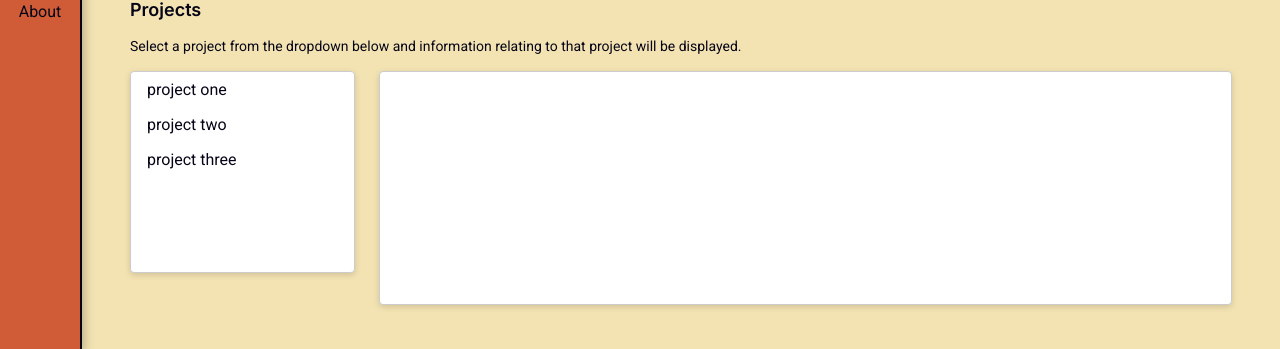
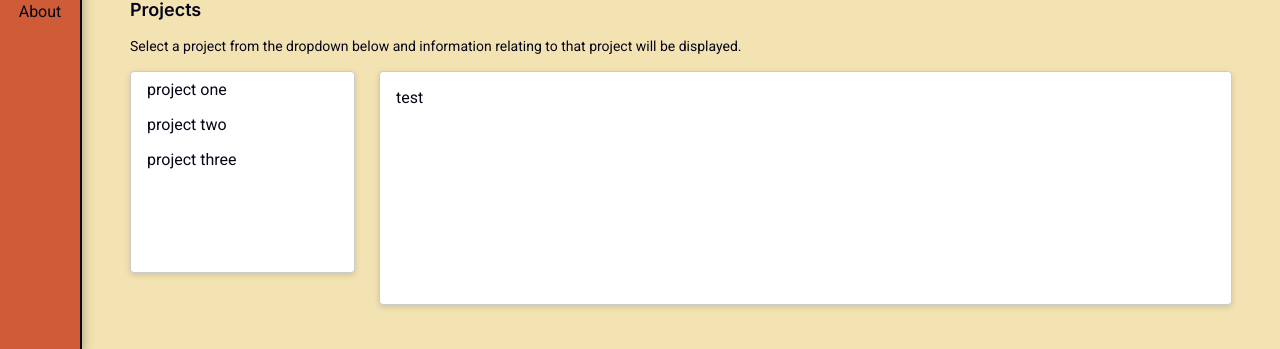
Before and after one commit to bitterhippo/portfolioOne, a React (Vite) app: page /projects in a window 1280 px wide. Shown: the part 448-797 px from the top of the page. Built offline with nearby package versions, Linux system fonts and the light colour scheme.

Commit message:
restyles data dropdown items

```diff
--- a/src/data/ProjectsData.ts
+++ b/src/data/ProjectsData.ts
@@ -5,3 +5,9 @@ export const ProjectData: DropdownItemData<string>[] = [
   { label: "project two", value: "2" },
   { label: "project three", value: "3" },
 ];
+
+export const ProjectDescriptions = {
+  "1": "project one",
+  "2": "project two",
+  "3": "project three",
+};
--- a/src/pages/Projects/Projects.tsx
+++ b/src/pages/Projects/Projects.tsx
@@ -15,7 +15,6 @@ import { useState } from "react";
 
 export default function Projects() {
   const [selectedDropdownItem, setSelectedDropdownItem] = useState<string>("");
-  console.log(selectedDropdownItem);
   return (
     <PageContentWrapper>
       <Banner image={Daigoro2}>
@@ -34,8 +33,7 @@ export default function Projects() {
             items={[...ProjectData]}
             setSelectedDropdownItemHandler={setSelectedDropdownItem}
           />
-          {/* TODO - this could easily just be absorbed by the dropdown */}
-          <ProjectSelectorContentBox />
+          <ProjectSelectorContentBox>test</ProjectSelectorContentBox>
         </ProjectSelectorWrapper>
       </PageTextWrapper>
     </PageContentWrapper>
--- a/src/pages/styles.tsx
+++ b/src/pages/styles.tsx
@@ -80,6 +80,8 @@ export const ProjectSelectorContentBox = styled.div`
   width: 100%;
   min-height: 200px;
   max-height: 400px;
+  font-family: "Roboto", sans-serif;
+  color: ${theme.colors.textPrimary};
   border: 1px solid #ccc;
   border-radius: 4px;
   background: #fff;
```
